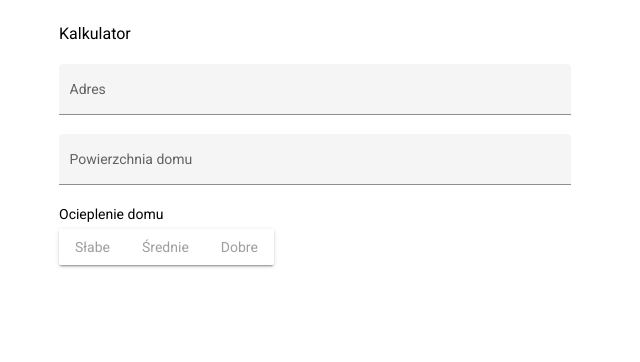
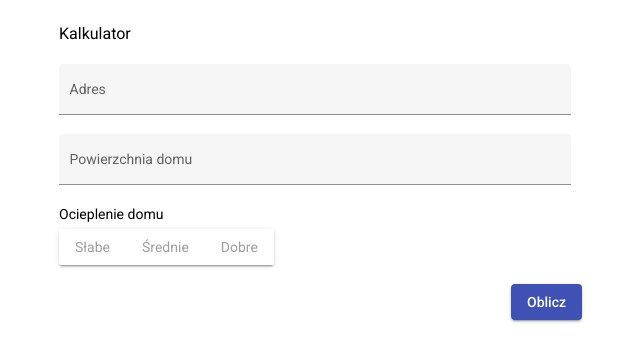
Before and after one commit to lkierepka/PFR, an Angular app: page / in a window 1280 px wide. Shown: the top 362 px of the page, without its empty margins (217-857 px from the left). Built offline with nearby package versions, Linux system fonts and the light colour scheme.

Commit message:
add submit button

```diff
--- a/src/app/app.module.ts
+++ b/src/app/app.module.ts
@@ -7,6 +7,7 @@ import { BrowserAnimationsModule } from '@angular/platform-browser/animations';
 import { CalculatorFormComponent } from './calculator-form/calculator-form.component';
 import { MatInputModule } from '@angular/material/input';
 import { MatButtonToggleModule } from '@angular/material/button-toggle';
+import { MatButtonModule } from '@angular/material/button';
 
 @NgModule({
   declarations: [
@@ -18,7 +19,8 @@ import { MatButtonToggleModule } from '@angular/material/button-toggle';
     AppRoutingModule,
     BrowserAnimationsModule,
     MatInputModule,
-    MatButtonToggleModule
+    MatButtonToggleModule,
+    MatButtonModule
   ],
   providers: [],
   bootstrap: [AppComponent]
--- a/src/app/calculator-form/calculator-form.component.html
+++ b/src/app/calculator-form/calculator-form.component.html
@@ -16,4 +16,7 @@
         <mat-button-toggle value="good">Dobre</mat-button-toggle>
     </mat-button-toggle-group>
 
+    <div class="submit-button">
+        <button mat-raised-button color="primary">Oblicz</button>
+    </div>
 </div>
--- a/src/app/calculator-form/calculator-form.component.scss
+++ b/src/app/calculator-form/calculator-form.component.scss
@@ -11,3 +11,9 @@ mat-button-toggle-group {
 .bottom-margin-5 {
     margin-bottom: 5px;
 }
+
+.submit-button {
+    margin: 1.34375em 0;
+    width: 60px;
+    align-self: flex-end;
+}
```
